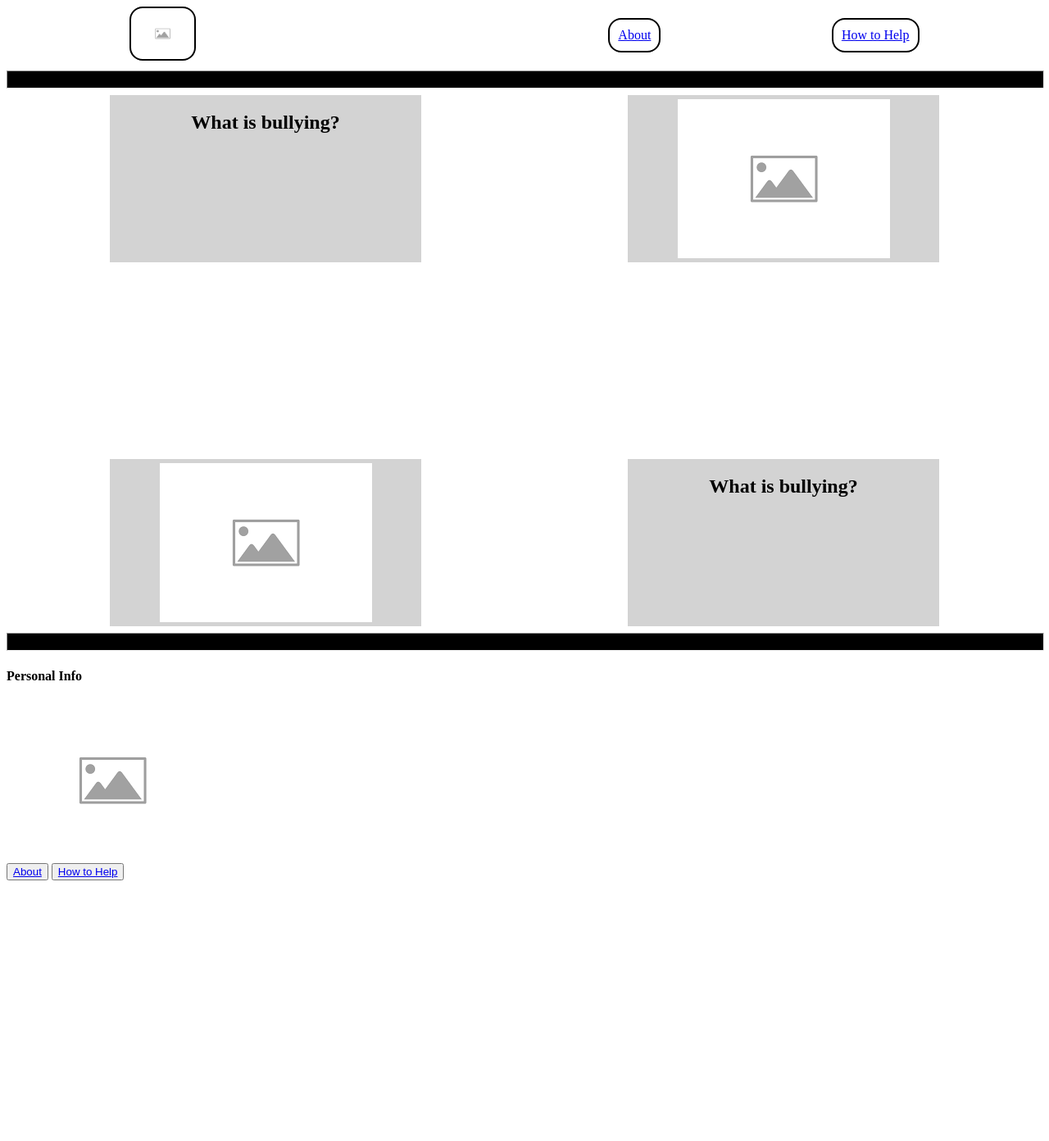
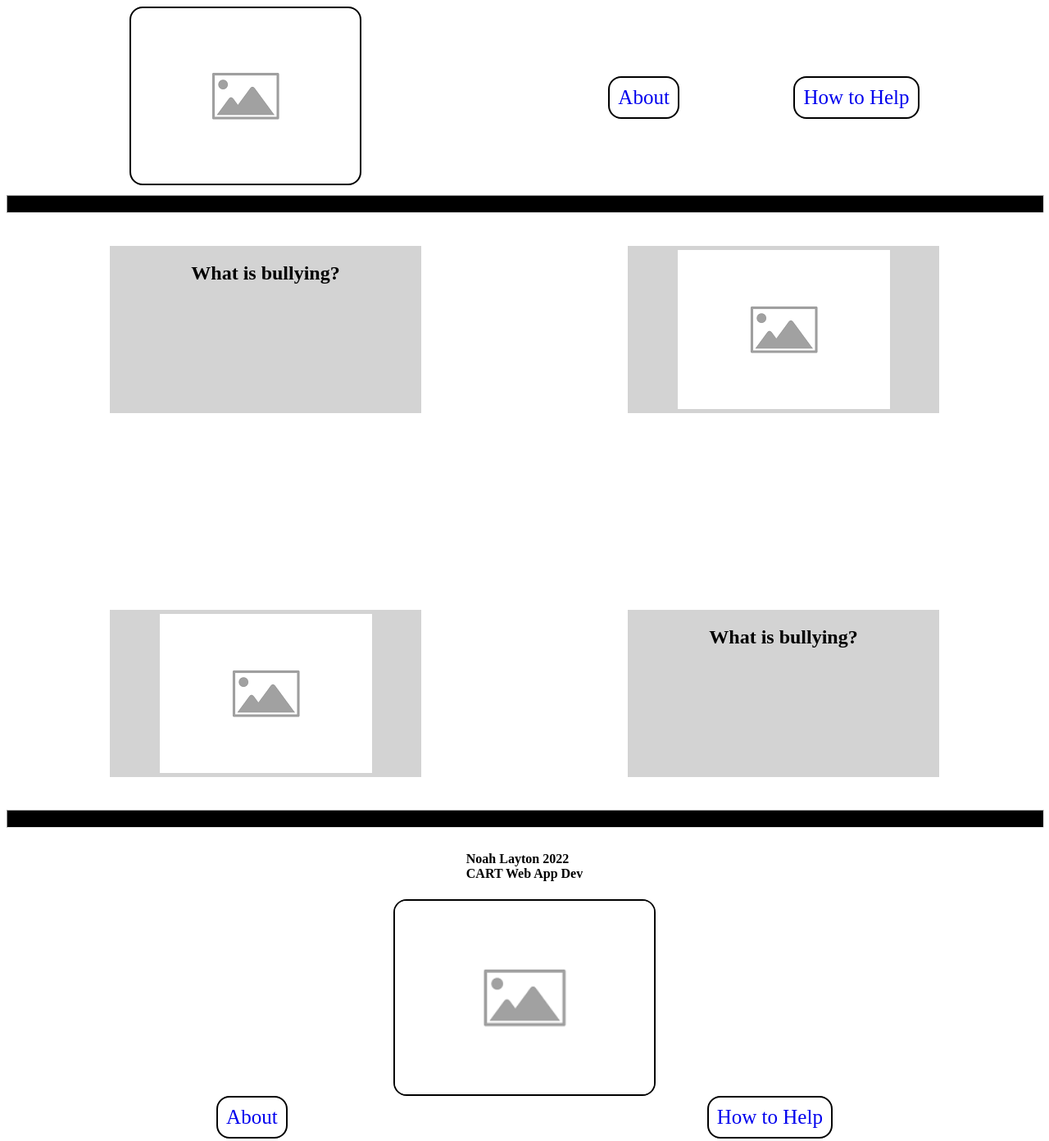
Before and after one commit to RyseAbove/Bullying-Webpage, a plain HTML site: page index.html in a window 1280 px wide. Shown: the whole page at 82% size. Before the commit the page ends 1082 px from the top, so only its background shows below. Drawn offline with Linux system fonts and the light colour scheme.

Commit message:
html and css

```diff
--- a/index.html
+++ b/index.html
@@ -13,7 +13,7 @@
     <header>
             <div>
                 <a class="logo" href="index.html">
-                    <img src="/images/placeholder.png" alt="logo">
+                    <img src="images/placeholder.png" alt="logo">
                 </a>
             </div>
             <nav class="TopNav">
@@ -22,11 +22,12 @@
             </nav>
     </header>
 
-    <hr>
+    <hr class="hrTop">
 
     <article>
         <section class="half-content">
             <h2>What is bullying?</h2>
+
         </section>
 
         <section class="half-content">
@@ -46,20 +47,17 @@
         </section>
     </article>
 
-    <hr>
+    <hr class="hrBottom">
 
     <footer>
-        <section class="bottomContent">
-            <h4>Personal Info</h4>
-            <img src="images/placeholder.png" alt="logo">
+        <section class="bottomContenttop">
+            <h4>Noah Layton 2022 <br>
+                CART Web App Dev</h4>
+            <img class="logoBottom" src="images/placeholder.png" alt="logo">
         </section>
-        <section class="bottomContent">
-            <button>
+        <section class="bottomContentbottom">
                 <a href="about.html">About</a>
-            </button>
-            <button>
                 <a href="how_to_help.html">How to Help</a>
-            </button>
         </section>
     </footer>
 </body>
--- a/styles.css
+++ b/styles.css
@@ -1,7 +1,3 @@
-/* body {
-    background-color: blue;
-} */
-
 header {
     width: 100%;
     display: flex;
@@ -10,10 +6,18 @@ header {
     align-items: center;
 }
 
-hr {
+.hrTop {
     width: 100%;
     height: 20px;
     background-color: black;
+    margin-bottom: 40px;
+}
+
+.hrBottom {
+    width: 100%;
+    height: 20px;
+    background-color: black;
+    margin-top: 40px;
 }
 
 .logo > img,
@@ -21,6 +25,8 @@ hr {
     padding: 10px;
     border: solid 2.5px black;
     border-radius: 1rem;
+    text-decoration: none;
+    font-size: 25px;
 }
 
 .TopNav {
@@ -31,8 +37,8 @@ hr {
     align-items: center;
 }
 
-.logo > img {
-    width: 20%;
+.logo {
+    width: 25%;
 }
 
 article {
@@ -62,3 +68,28 @@ article {
     margin-top: 20px;
     margin-bottom: 20px;
 }
+
+.bottomContenttop {
+    display: flex;
+    flex-direction: column;
+    align-items: center;
+}
+
+.bottomContenttop > .logoBottom {
+    width: 25%;
+    border: 2.5px solid black;
+    border-radius: 1rem;
+}
+
+.bottomContentbottom {
+    display: flex;
+    justify-content: space-around;
+    font-size: 25px;
+}
+
+.bottomContentbottom > a {
+    text-decoration: none;
+    border: 2.5px solid black;
+    border-radius: 1rem;
+    padding: 10px;
+}
```
